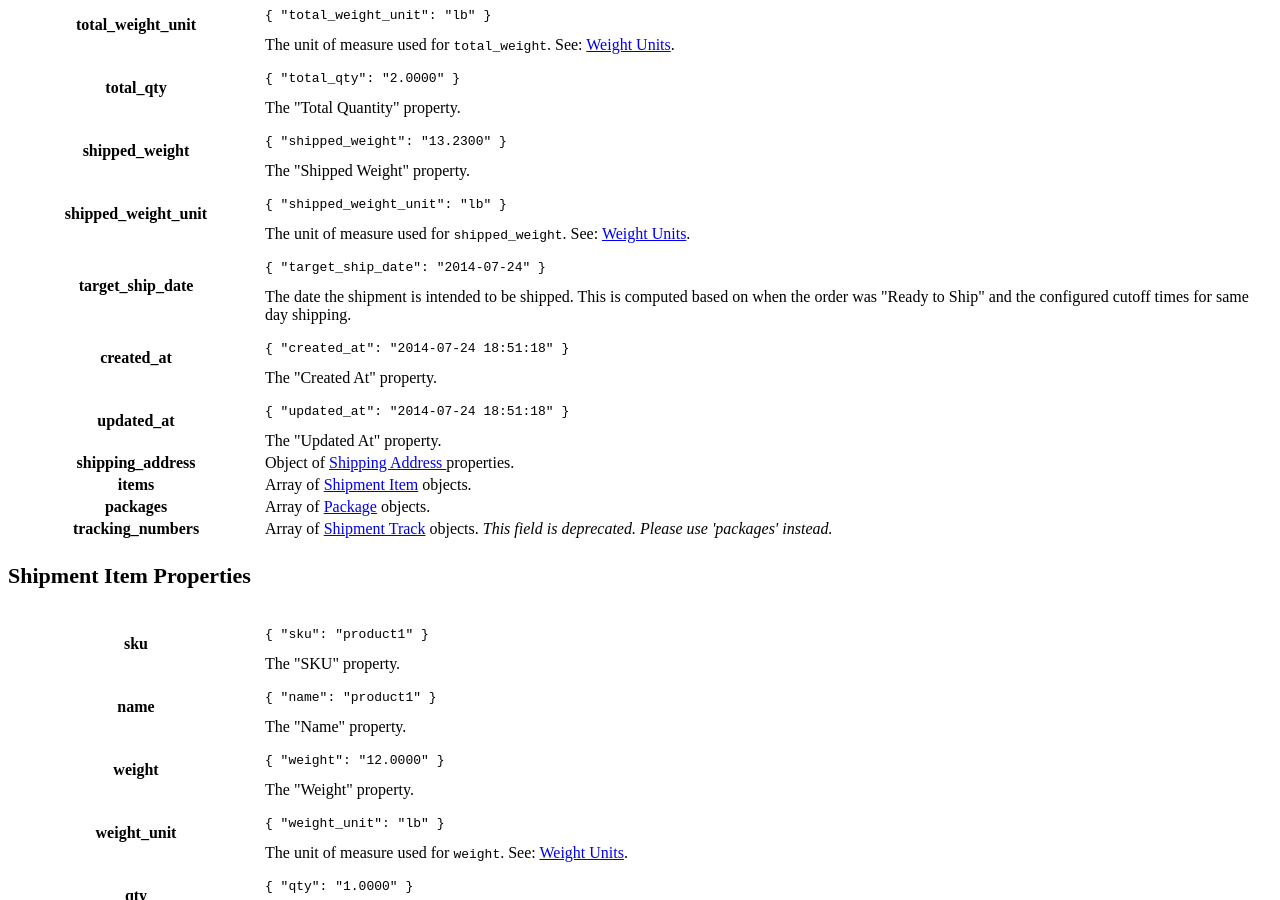
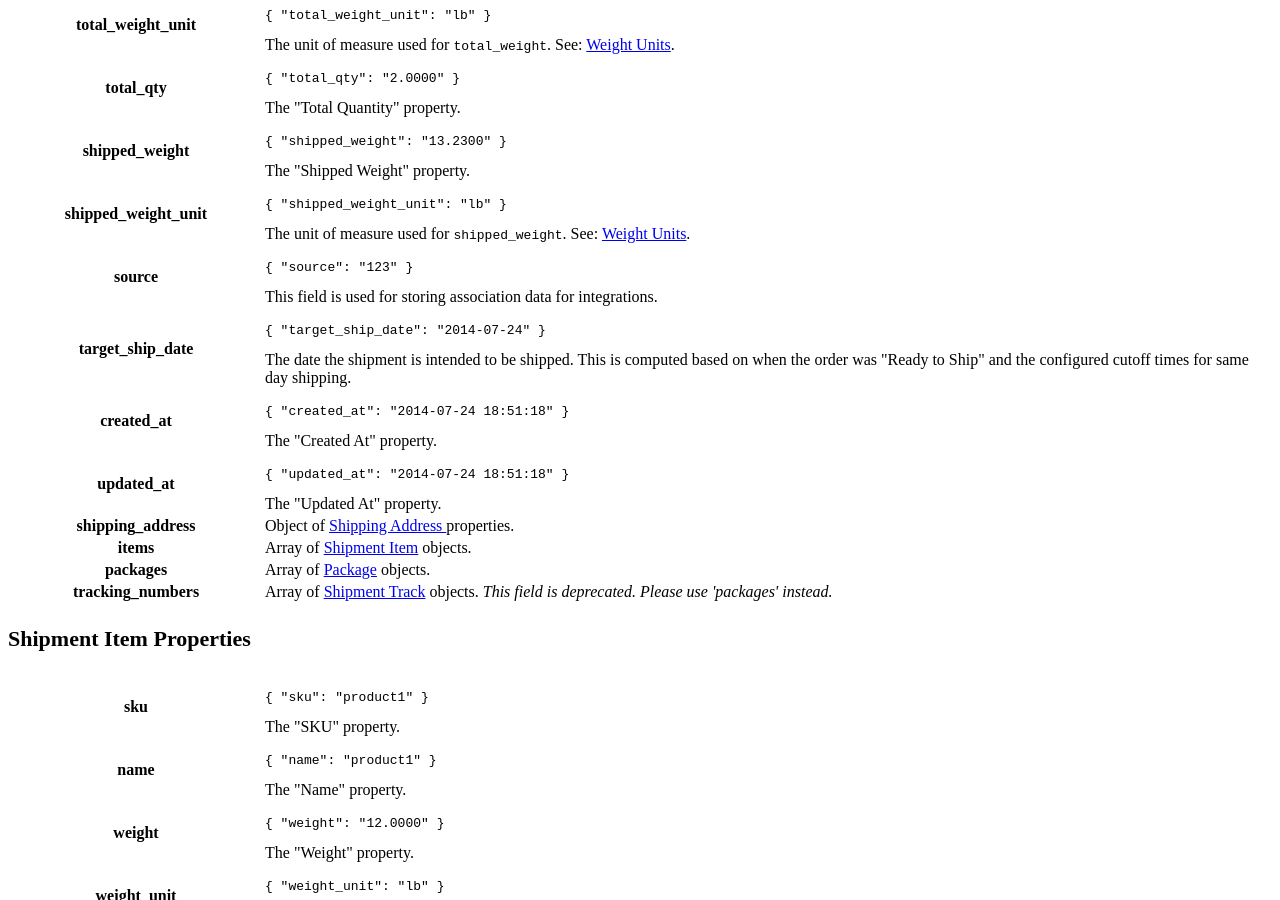
Before and after one commit to ShipStream/shipstream.github.io, a Jekyll site: the page built from _posts/2014-07-25-shipment.md, in a window 1280 px wide and 900 px high, scrolled down 5720 px. Built offline with Jekyll 4.4.1, drawn with Linux system fonts in a browser that asks for light colours; a style sheet for code colours, icons or effects is not loaded.

Commit message:
Add docs for 'source' field on Order page.

```diff
--- a/_posts/2014-07-25-shipment.md
+++ b/_posts/2014-07-25-shipment.md
@@ -411,6 +411,13 @@ true if shipment was successfully updated.
         <td>
             <pre><code>{ "shipped_weight_unit": "lb" }</code></pre>
             The unit of measure used for <code>shipped_weight</code>. See: <a href="/doc/units-of-measure.html#weight" title="Weight Units">Weight Units</a>.
+        </td>
+    </tr>
+    <tr>
+        <th>source</th>
+        <td>
+            <pre><code>{ "source": "123" }</code></pre>
+            This field is used for storing association data for integrations.
         </td>
     </tr>
     <tr>
```
